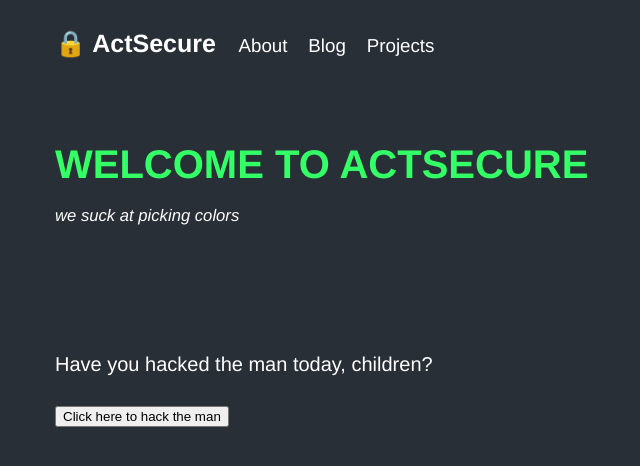
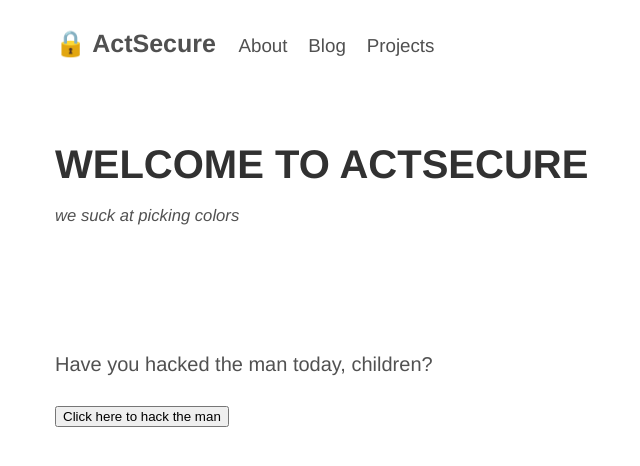
Before and after one commit to actsecure/actsecure.github.io, a Jekyll site: the page built from index.html, in a window 1280 px wide. Shown: the top 466 px of the page, without its empty margins (205-845 px from the left). Built offline with Jekyll 4.4.1, drawn with Linux system fonts in a browser that asks for light colours.

Commit message:
Switched css colors to default. Old color scheme was terrible.

```diff
--- a/css/style.css
+++ b/css/style.css
@@ -5,12 +5,12 @@ html {
 }
 
 body {
-  color: #FFFFFF;
-  background-color: #292F36;
+  color: #515151;
+  background-color: #fff;
 }
 
 a {
-  color: #32837D;
+  color: #268bd2;
   text-decoration: none;
 }
 a strong {
@@ -24,7 +24,7 @@ h1, h2, h3, h4, h5, h6 {
   margin-bottom: .5rem;
   font-weight: bold;
   line-height: 1.25;
-  color: #33ff66;
+  color: #313131;
   text-rendering: optimizeLegibility;
 }
 
@@ -53,7 +53,7 @@ p {
 }
 
 strong {
-  color: #FFFFFF;
+  color: #303030;
 }
 
 ul, ol, dl {
@@ -85,7 +85,7 @@ pre {
   padding: 1rem;
   font-size: .8rem;
   line-height: 1.4;
-  background-color: #C1C1C1;
+  background-color: #f9f9f9;
 }
 pre code {
   padding: 0;
@@ -97,8 +97,8 @@ pre code {
 blockquote {
   padding: .5rem 1rem;
   margin: .8rem 0;
-  color: #4ECDC4;
-  border-left: 0.25rem solid #C1C1C1;
+  color: #7a7a7a;
+  border-left: 0.25rem solid #e5e5e5;
 }
 blockquote p:last-child {
   margin-bottom: 0;
@@ -114,17 +114,17 @@ img {
 table {
   margin-bottom: 1rem;
   width: 100%;
-  border: 1px solid #C1C1C1;
+  border: 1px solid #e5e5e5;
   border-collapse: collapse;
 }
 table td,
 table th {
   padding: .25rem .5rem;
-  border: 1px solid #4ECDC4;
+  border: 1px solid #e5e5e5;
 }
 table tr:nth-child(odd) td,
 table tr:nth-child(odd) th {
-  background-color: #292F36;
+  background-color: #f9f9f9;
 }
 
 .container {
@@ -143,13 +143,13 @@ table tr:nth-child(odd) th {
 .masthead .masthead-title {
   margin-top: 0;
   margin-bottom: 0;
-  color: #FFFFFF;
+  color: #505050;
 }
 .masthead .masthead-title a {
-  color: #FFFFFF;
+  color: #505050;
 }
 .masthead .masthead-title small {
-  color: #292F36;
+  color: #C0C0C0;
   font-size: 75%;
   font-weight: 400;
   letter-spacing: 0;
@@ -169,9 +169,9 @@ table tr:nth-child(odd) th {
 
 .post-title,
 .post-title a {
-  color: #33ff66;
+  color: #303030;
 }
 
 .post-date {
-  color: #C1C1C1;
+  color: #9a9a9a;
 }
```
